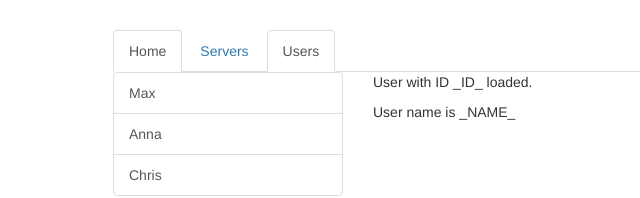
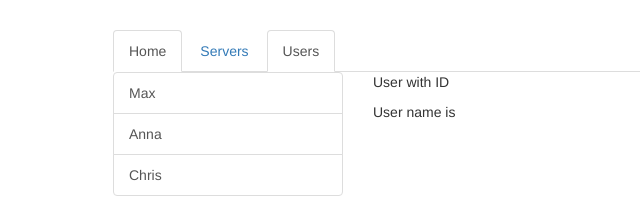
Before and after one commit to MichaelAndel/routing-start, an Angular app: page /users in a window 1280 px wide. Shown: the top 198 px of the page, without its empty margins (152-792 px from the left). Built offline with nearby package versions, Linux system fonts and the light colour scheme.

Commit message:
lecture 134

```diff
--- a/src/app/app.module.ts
+++ b/src/app/app.module.ts
@@ -24,7 +24,7 @@
     component: UsersComponent
   },
   {
-    path: 'users/:id',
+    path: 'users/:id/:name',
     component: UserComponent
   },
   {
--- a/src/app/users/user/user.component.html
+++ b/src/app/users/user/user.component.html
@@ -1,2 +1,2 @@
-<p>User with ID _ID_ loaded.</p>
-<p>User name is _NAME_</p>
+<p>User with ID {{ user.id }}</p>
+<p>User name is {{ user.name }}</p>
--- a/src/app/users/user/user.component.ts
+++ b/src/app/users/user/user.component.ts
@@ -1,4 +1,5 @@
 import { Component, OnInit } from '@angular/core';
+import { ActivatedRoute } from '@angular/router';
 
 @Component({
   selector: 'app-user',
@@ -8,9 +9,13 @@
 export class UserComponent implements OnInit {
   user: {id: number, name: string};
 
-  constructor() { }
+  constructor(private route: ActivatedRoute) { }
 
   ngOnInit() {
+    this.user = {
+      id: this.route.snapshot.params['id'],
+      name: this.route.snapshot.params['name']
+    }
   }
 
 }
```
